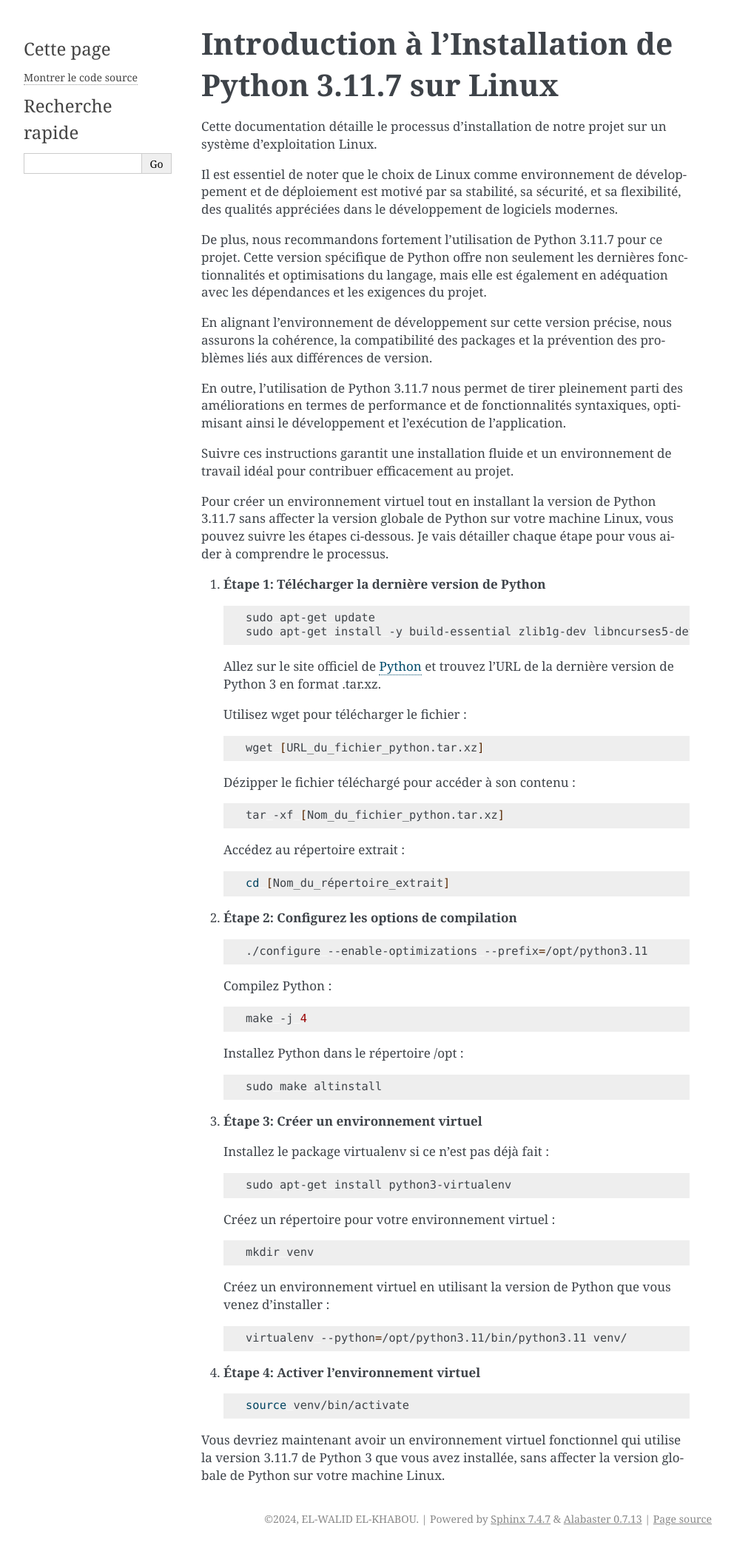
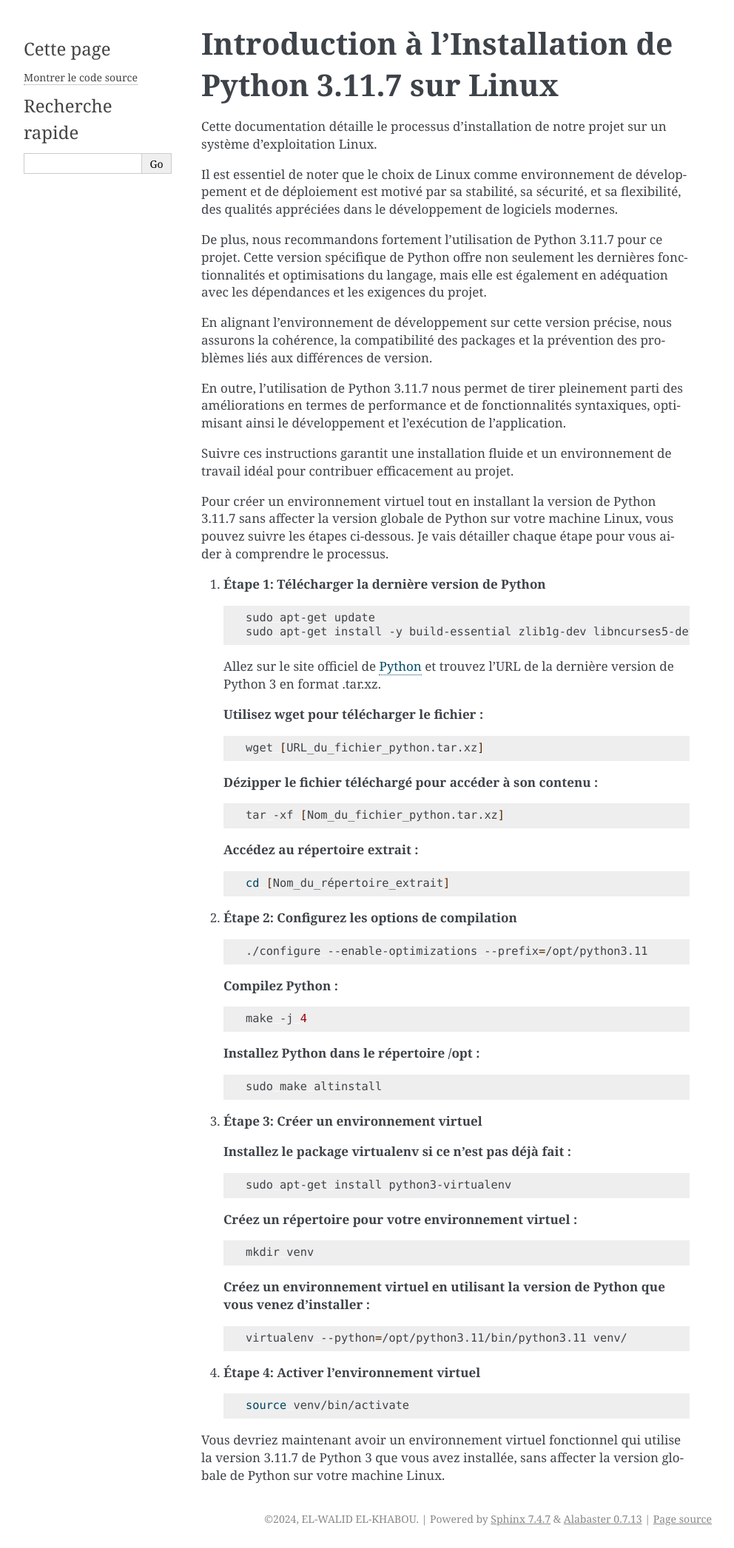
Before and after one commit to waleedos/2023_P13_mettez_a_l-echelle_une_application_Django_en_utilisant-_une_architecture_modulaire, a Sphinx documentation site: the page built from docs/source/installation_python_3_11_7.rst, in a window 1280 px wide. Shown: the whole page at 74% size, without its empty margins (148-1140 px from the left). Built offline with Sphinx 7.4.7, drawn with Linux system fonts in a browser that asks for light colours; pages that are not in the unit, such as notebooks, are missing from menus.

```diff
--- a/docs/source/installation_python_3_11_7.rst
+++ b/docs/source/installation_python_3_11_7.rst
@@ -24,19 +24,19 @@ Pour créer un environnement virtuel tout en installant la version de Python 3.1
 
    Allez sur le site officiel de `Python <https://www.python.org/>`_ et trouvez l'URL de la dernière version de Python 3 en format .tar.xz.
 
-   Utilisez wget pour télécharger le fichier :
+   **Utilisez wget pour télécharger le fichier :**
 
    .. code:: shell
 
        wget [URL_du_fichier_python.tar.xz]
 
-   Dézipper le fichier téléchargé pour accéder à son contenu :
+   **Dézipper le fichier téléchargé pour accéder à son contenu :**
 
    .. code:: shell
 
        tar -xf [Nom_du_fichier_python.tar.xz]
 
-   Accédez au répertoire extrait :
+   **Accédez au répertoire extrait :**
 
    .. code:: shell
 
@@ -48,13 +48,13 @@ Pour créer un environnement virtuel tout en installant la version de Python 3.1
 
        ./configure --enable-optimizations --prefix=/opt/python3.11
 
-   Compilez Python :
+   **Compilez Python :**
 
    .. code:: shell
 
        make -j 4
 
-   Installez Python dans le répertoire /opt :
+   **Installez Python dans le répertoire /opt :**
 
    .. code:: shell
 
@@ -62,19 +62,19 @@ Pour créer un environnement virtuel tout en installant la version de Python 3.1
 
 #. **Étape 3: Créer un environnement virtuel**
 
-   Installez le package virtualenv si ce n'est pas déjà fait :
+   **Installez le package virtualenv si ce n'est pas déjà fait :**
 
    .. code:: shell
 
        sudo apt-get install python3-virtualenv
 
-   Créez un répertoire pour votre environnement virtuel :
+   **Créez un répertoire pour votre environnement virtuel :**
 
    .. code:: shell
 
        mkdir venv
 
-   Créez un environnement virtuel en utilisant la version de Python que vous venez d'installer :
+   **Créez un environnement virtuel en utilisant la version de Python que vous venez d'installer :**
 
    .. code:: shell
 
```
